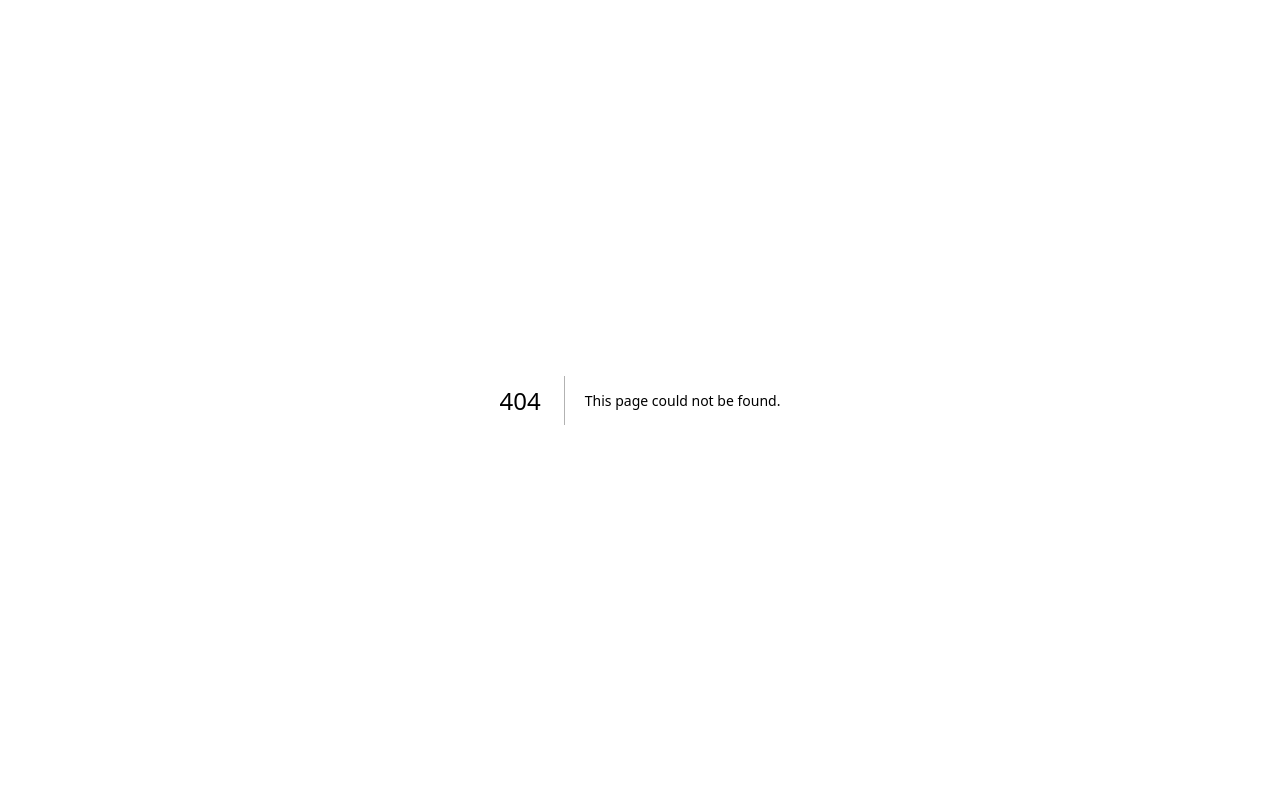
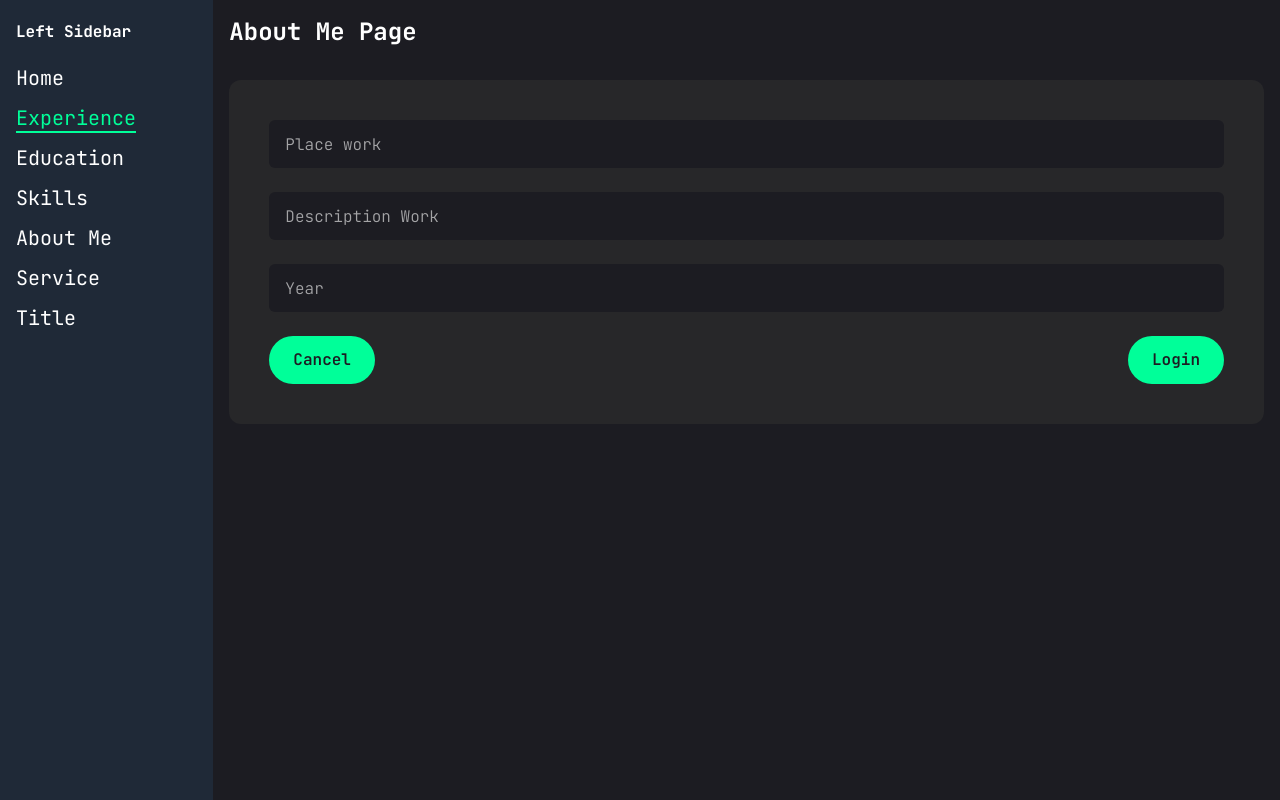
Before and after one commit to Teddy-FN/FE-portofolio, a Next.js app: page /dashboard/experience in a window 1280 px wide. Before the commit this address had no page. Built offline with nearby package versions, Linux system fonts and the light colour scheme.

Commit message:
Adding Dashboard Menu

```diff
--- /dev/null
+++ b/app/dashboard/about-me/page.jsx
@@ -0,0 +1,38 @@
+"use client";
+
+import React from "react";
+import { Input } from "@/components/ui/input";
+import { Button } from "@/components/ui/button";
+import DashboardLayout from "@/components/DashboardTemplate";
+
+const page = () => {
+  return (
+    <DashboardLayout>
+      <div className="flex flex-col gap-8">
+        <h1 className="text-2xl font-bold">About Me Page</h1>
+        <form className="flex flex-col gap-6 p-10 bg-[#272729] rounded-xl">
+          {/* Input */}
+          <div className="grid grid-cols-1 gap-6">
+            <Input type="text" placeholder="Name" />
+            <Input type="number" placeholder="Experience" />
+            <Input type="email" placeholder="Email" />
+            <Input type="text" placeholder="Nationality" />
+            <Input type="text" placeholder="Freelance" />
+            <Input type="text" placeholder="Languages" />
+          </div>
+
+          <div className="flex items-center justify-between">
+            <Button size="sm" className="max-w-full">
+              Cancel
+            </Button>
+            <Button size="sm" className="max-w-full">
+              Login
+            </Button>
+          </div>
+        </form>
+      </div>
+    </DashboardLayout>
+  );
+};
+
+export default page;
--- a/app/dashboard/contact/page.jsx
+++ /dev/null
@@ -1,16 +0,0 @@
-"use client";
-
-import React from "react";
-
-import DashboardLayout from "@/components/DashboardTemplate";
-
-const page = () => {
-  return (
-    <DashboardLayout>
-      <h1 className="text-2xl font-bold">Contact Content</h1>
-      <p>Welcome to your dashboard!</p>
-    </DashboardLayout>
-  );
-};
-
-export default page;
--- /dev/null
+++ b/app/dashboard/education/page.jsx
@@ -0,0 +1,35 @@
+"use client";
+
+import React from "react";
+import { Input } from "@/components/ui/input";
+import { Button } from "@/components/ui/button";
+import DashboardLayout from "@/components/DashboardTemplate";
+
+const page = () => {
+  return (
+    <DashboardLayout>
+      <div className="flex flex-col gap-8">
+        <h1 className="text-2xl font-bold">About Me Page</h1>
+        <form className="flex flex-col gap-6 p-10 bg-[#272729] rounded-xl">
+          {/* Input */}
+          <div className="grid grid-cols-1 gap-6">
+            <Input type="text" placeholder="Place work" />
+            <Input type="text" placeholder="Description Work" />
+            <Input type="text" placeholder="Year" />
+          </div>
+
+          <div className="flex items-center justify-between">
+            <Button size="sm" className="max-w-full">
+              Cancel
+            </Button>
+            <Button size="sm" className="max-w-full">
+              Login
+            </Button>
+          </div>
+        </form>
+      </div>
+    </DashboardLayout>
+  );
+};
+
+export default page;
--- /dev/null
+++ b/app/dashboard/experience/page.jsx
@@ -0,0 +1,35 @@
+"use client";
+
+import React from "react";
+import { Input } from "@/components/ui/input";
+import { Button } from "@/components/ui/button";
+import DashboardLayout from "@/components/DashboardTemplate";
+
+const page = () => {
+  return (
+    <DashboardLayout>
+      <div className="flex flex-col gap-8">
+        <h1 className="text-2xl font-bold">About Me Page</h1>
+        <form className="flex flex-col gap-6 p-10 bg-[#272729] rounded-xl">
+          {/* Input */}
+          <div className="grid grid-cols-1 gap-6">
+            <Input type="text" placeholder="Place work" />
+            <Input type="text" placeholder="Description Work" />
+            <Input type="text" placeholder="Year" />
+          </div>
+
+          <div className="flex items-center justify-between">
+            <Button size="sm" className="max-w-full">
+              Cancel
+            </Button>
+            <Button size="sm" className="max-w-full">
+              Login
+            </Button>
+          </div>
+        </form>
+      </div>
+    </DashboardLayout>
+  );
+};
+
+export default page;
--- a/components/DashboardTemplate.jsx
+++ b/components/DashboardTemplate.jsx
@@ -1,21 +1,18 @@
 "use client";
 
-import React from "react";
+import React, { useState } from "react";
 import Link from "next/link";
 import { usePathname } from "next/navigation";
 
-import { FaPhoneAlt, FaHome, FaBriefcase } from "react-icons/fa";
+import { FaHome, FaBriefcase } from "react-icons/fa";
+
+import MobileNav from "./MobileNav";
 
 const menus = [
   {
     icon: <FaHome />,
     name: "Home",
     path: "/dashboard",
-  },
-  {
-    icon: <FaPhoneAlt />,
-    name: "Contact",
-    path: "/dashboard/contact",
   },
   {
     icon: <FaBriefcase />,
@@ -51,12 +48,11 @@ const menus = [
 
 const DashboardLayout = ({ children }) => {
   const pathName = usePathname();
-  console.log("pathName =>", pathName);
 
   return (
-    <div className="flex min-h-screen">
+    <div className="flex flex-col md:flex-row min-h-screen">
       {/* Left Sidebar */}
-      <aside className="w-1/6 bg-gray-800 text-white p-4">
+      <aside className="w-full md:w-1/6 bg-gray-800 text-white p-4 md:p-4 lg:block hidden">
         <h2 className="font-bold mb-4">Left Sidebar</h2>
         <ul>
           {menus.map((items, index) => {
@@ -71,7 +67,7 @@ const DashboardLayout = ({ children }) => {
                   href={items.path}
                   className={`${
                     items?.path === pathName
-                      ? "text-accent border-b-2  border-accent"
+                      ? "text-accent border-b-2 border-accent"
                       : ""
                   } text-xl capitalize hover:text-accent transition-all`}
                 >
@@ -83,6 +79,15 @@ const DashboardLayout = ({ children }) => {
         </ul>
       </aside>
 
+      <div className="lg:hidden container mx-auto flex items-center justify-between py-8 xl:py-12 text-white xl:bg-pink-50/20">
+        <Link href="/">
+          <h1 className="text-4xl font-semibold">
+            Dashboard <span className="text-accent">.</span>
+          </h1>
+        </Link>
+        <MobileNav menus={menus} />
+      </div>
+
       {/* Main Content */}
       <main className="flex-1 p-4">{children}</main>
     </div>
--- a/components/Header.jsx
+++ b/components/Header.jsx
@@ -3,6 +3,29 @@ import Link from "next/link";
 import { Button } from "./ui/button";
 import Nav from "./Nav";
 import MobileNav from "./MobileNav";
+
+const menus = [
+  {
+    name: "Home",
+    path: "/",
+  },
+  {
+    name: "Services",
+    path: "/services",
+  },
+  {
+    name: "Resume",
+    path: "/resume",
+  },
+  {
+    name: "Work",
+    path: "/work",
+  },
+  {
+    name: "Contact",
+    path: "/contact",
+  },
+];
 
 const Header = () => {
   return (
@@ -24,7 +47,7 @@ const Header = () => {
 
         {/* Mobile Nav */}
         <div className="xl:hidden">
-          <MobileNav />
+          <MobileNav menus={menus} />
         </div>
       </div>
     </header>
--- a/components/MobileNav.jsx
+++ b/components/MobileNav.jsx
@@ -6,30 +6,7 @@ import Link from "next/link";
 
 import { CiMenuFries } from "react-icons/ci";
 
-const menus = [
-  {
-    name: "Home",
-    path: "/",
-  },
-  {
-    name: "Services",
-    path: "/services",
-  },
-  {
-    name: "Resume",
-    path: "/resume",
-  },
-  {
-    name: "Work",
-    path: "/work",
-  },
-  {
-    name: "Contact",
-    path: "/contact",
-  },
-];
-
-const MobileNav = () => {
+const MobileNav = ({ menus }) => {
   const pathName = usePathname();
 
   return (
@@ -37,7 +14,7 @@ const MobileNav = () => {
       <SheetTrigger className="flex items-center justify-center">
         <CiMenuFries className="text-[32px] text-accent" />
       </SheetTrigger>
-      <SheetContent className="flex flex-col">
+      <SheetContent className="flex flex-col overflow-scroll">
         <div className="my-20 text-center text-2xl">
           <Link href="/">
             <h1 className="text-4xl font-semibold">
@@ -54,8 +31,9 @@ const MobileNav = () => {
                 className={`${
                   items.path === pathName ??
                   "text-accent border-b-2  border-accent"
-                } text-xl capitalize hover:text-accent transition-all`}
+                } text-xl capitalize hover:text-accent transition-all flex items-center gap-4`}
               >
+                {items.icon}
                 {items.name}
               </Link>
             );
```
